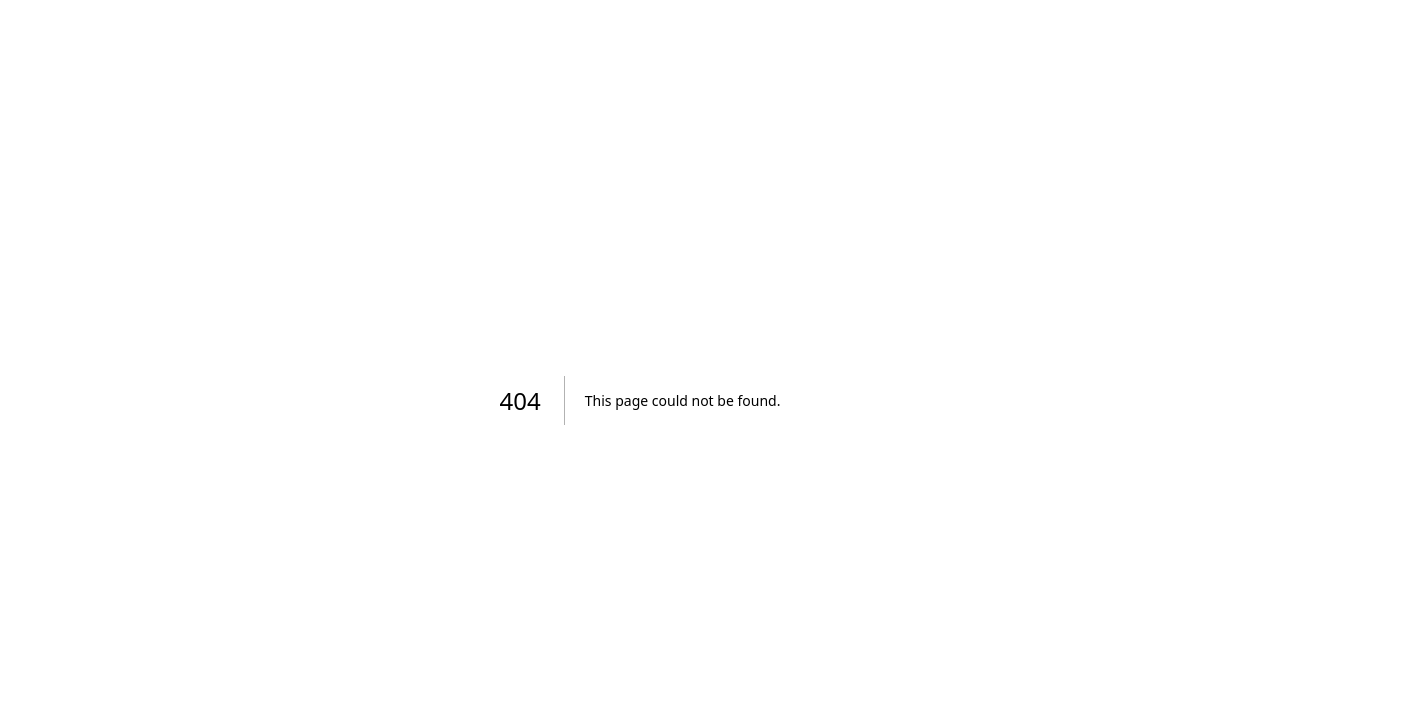
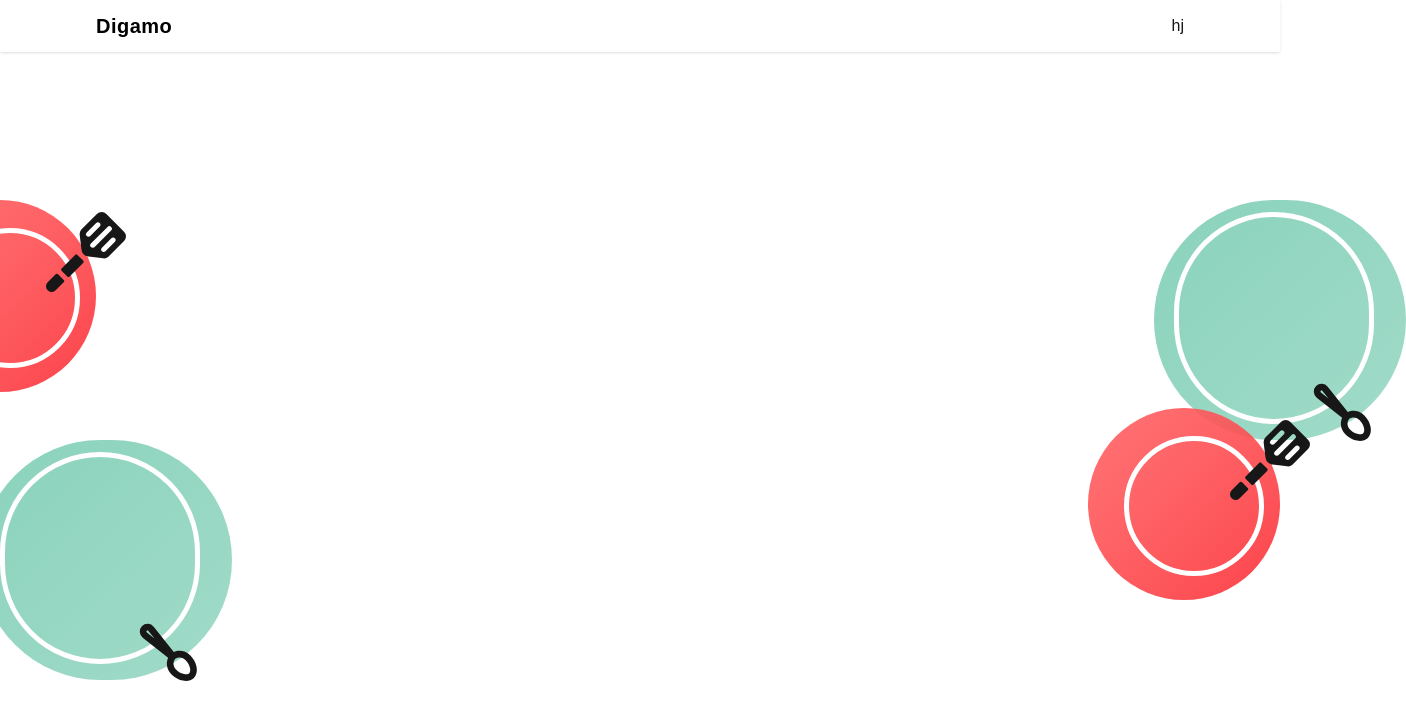
Before and after one commit to Kawrs/Digamo, a Next.js app in the folder digamo/: page /homePage in a window 1280 px wide. Before the commit this address had no page. Shown: the top 720 px of the page, 1406 px wide, since content can reach past the window. Built offline with nearby package versions, Linux system fonts and the light colour scheme; a web font is replaced by a local one.

Commit message:
[Bautista][Edit]-landing page
-changed the color value of coral
-added more space in the hover of navigations
-changed color gradient of title and button
-added file for homepage and started a little bit but no button to click open

```diff
--- /dev/null
+++ b/digamo/components/home-page/DecorationLR.tsx
@@ -0,0 +1,106 @@
+export default function HomePage() {
+  return (
+    <div>
+      <div className="absolute left-0 top-1/4 -translate-x-1/2 hidden lg:block">
+        <div className="relative">
+          <div className="w-48 h-48 rounded-full bg-gradient-to-br from-red-400 to-red-500 opacity-90"></div>
+          <div
+            data-layer="Ellipse 19"
+            className="Ellipse19 absolute top-7 right-[-10px] w-35 h-35 rounded-full border-[5px] left-9 border-white"
+          />
+          <div className="absolute top-3 right-[-30px]">
+            <svg
+              xmlns="http://www.w3.org/2000/svg"
+              width={80}
+              height={80}
+              viewBox="0 0 24 24"
+            >
+              <path
+                fill="currentColor"
+                d="M3.62 18.68a.51.51 0 0 0-.71 0L.5 21.1a1.68 1.68 0 0 0 0 2.4a1.68 1.68 0 0 0 2.4 0l2.42-2.41a.51.51 0 0 0 0-.71Zm7.51-4.11l-1.7-1.7a.5.5 0 0 0-.7 0l-4.05 4.05a.51.51 0 0 0 0 .7l1.7 1.7a.5.5 0 0 0 .7 0l4.05-4.05a.51.51 0 0 0 0-.7m12.28-5.85A2 2 0 0 0 24 7.3a2 2 0 0 0-.59-1.41l-5.3-5.3A2 2 0 0 0 16.7 0a2 2 0 0 0-1.42.59L10.67 5.2a2 2 0 0 0-.57 1.66l.53 4.34a2.48 2.48 0 0 0 2.17 2.17l4.34.53a2 2 0 0 0 1.66-.57ZM12.76 7.4a.77.77 0 0 1-.53-.22a.74.74 0 0 1 0-1.06l2.83-2.83a.75.75 0 0 1 1.06 1.06l-2.83 2.83a.8.8 0 0 1-.53.22M14 10.71a.8.8 0 0 1-.53-.22a.77.77 0 0 1 0-1.07l5-4.95a.75.75 0 0 1 1.06 0a.74.74 0 0 1 0 1.06l-4.94 5a.8.8 0 0 1-.59.18m6.67-1.77l-2.83 2.83a.73.73 0 0 1-.53.22a.74.74 0 0 1-.53-.22a.75.75 0 0 1 0-1.06l2.83-2.83a.75.75 0 0 1 1.06 1.06"
+              ></path>
+            </svg>
+          </div>
+        </div>
+      </div>
+
+      {/* Left Bottom Green Circle */}
+      <div className="absolute bottom-[15%] hidden lg:block left-[-20px]">
+        <div className="relative">
+          <div className="w-63 h-60 rounded-full bg-gradient-to-br from-mint to-mint/80 opacity-90"></div>
+          <div
+            data-layer="Ellipse 19"
+            className="Ellipse19 absolute top-3 right-[-8px] w-50 h-53 rounded-full border-[5px] left-5 border-white"
+          />
+          <div className="absolute top-43 right-6">
+            <svg
+              xmlns="http://www.w3.org/2000/svg"
+              width={80}
+              height={80}
+              viewBox="0 0 24 24"
+            >
+              <g fill="none" fillRule="evenodd">
+                <path d="m12.594 23.258l-.012.002l-.071.035l-.02.004l-.014-.004l-.071-.036q-.016-.004-.024.006l-.004.01l-.017.428l.005.02l.01.013l.104.074l.015.004l.012-.004l.104-.074l.012-.016l.004-.017l-.017-.427q-.004-.016-.016-.018m.264-.113l-.014.002l-.184.093l-.01.01l-.003.011l.018.43l.005.012l.008.008l.201.092q.019.005.029-.008l.004-.014l-.034-.614q-.005-.019-.02-.022m-.715.002a.02.02 0 0 0-.027.006l-.006.014l-.034.614q.001.018.017.024l.015-.002l.201-.093l.01-.008l.003-.011l.018-.43l-.003-.012l-.01-.01z"></path>
+                <path
+                  fill="currentColor"
+                  d="m7.705 4.422l6.034 7.608c1.307-.571 3.3-.648 4.979 1.03c1.015 1.016 1.647 2.258 1.863 3.44c.21 1.15.049 2.426-.803 3.278c-.851.852-2.128 1.013-3.277.803c-1.182-.216-2.425-.848-3.44-1.864c-1.68-1.679-1.602-3.671-1.031-4.978L4.422 7.705a2.337 2.337 0 1 1 3.283-3.283m9.598 10.053c-1.2-1.2-2.572-.822-3.091-.431l-.092.075l-.029.035c-.405.466-.864 1.9.384 3.15c.741.74 1.62 1.17 2.386 1.31c.797.145 1.294-.041 1.503-.25c.21-.21.396-.706.25-1.504c-.14-.765-.57-1.644-1.31-2.385ZM5.636 5.635a.337.337 0 0 0 .029.503l2.287 1.814l-1.814-2.287a.337.337 0 0 0-.502-.03"
+                ></path>
+              </g>
+            </svg>
+          </div>
+        </div>
+      </div>
+
+      {/* Right Side Decorations */}
+      <div className="absolute right-0 top-1/4 translate-x-1/2 hidden lg:block">
+        <div className="relative">
+          <div className="w-63 h-60 rounded-full bg-gradient-to-br from-mint to-mint/80 opacity-90"></div>
+          <div
+            data-layer="Ellipse 19"
+            className="Ellipse19 absolute top-3 right-[-8px] w-50 h-53 rounded-full border-[5px] left-5 border-white"
+          />
+          <div className="absolute top-43 right-6">
+            <svg
+              xmlns="http://www.w3.org/2000/svg"
+              width={80}
+              height={80}
+              viewBox="0 0 24 24"
+            >
+              <g fill="none" fillRule="evenodd">
+                <path d="m12.594 23.258l-.012.002l-.071.035l-.02.004l-.014-.004l-.071-.036q-.016-.004-.024.006l-.004.01l-.017.428l.005.02l.01.013l.104.074l.015.004l.012-.004l.104-.074l.012-.016l.004-.017l-.017-.427q-.004-.016-.016-.018m.264-.113l-.014.002l-.184.093l-.01.01l-.003.011l.018.43l.005.012l.008.008l.201.092q.019.005.029-.008l.004-.014l-.034-.614q-.005-.019-.02-.022m-.715.002a.02.02 0 0 0-.027.006l-.006.014l-.034.614q.001.018.017.024l.015-.002l.201-.093l.01-.008l.003-.011l.018-.43l-.003-.012l-.01-.01z"></path>
+                <path
+                  fill="currentColor"
+                  d="m7.705 4.422l6.034 7.608c1.307-.571 3.3-.648 4.979 1.03c1.015 1.016 1.647 2.258 1.863 3.44c.21 1.15.049 2.426-.803 3.278c-.851.852-2.128 1.013-3.277.803c-1.182-.216-2.425-.848-3.44-1.864c-1.68-1.679-1.602-3.671-1.031-4.978L4.422 7.705a2.337 2.337 0 1 1 3.283-3.283m9.598 10.053c-1.2-1.2-2.572-.822-3.091-.431l-.092.075l-.029.035c-.405.466-.864 1.9.384 3.15c.741.74 1.62 1.17 2.386 1.31c.797.145 1.294-.041 1.503-.25c.21-.21.396-.706.25-1.504c-.14-.765-.57-1.644-1.31-2.385ZM5.636 5.635a.337.337 0 0 0 .029.503l2.287 1.814l-1.814-2.287a.337.337 0 0 0-.502-.03"
+                ></path>
+              </g>
+            </svg>
+          </div>
+        </div>
+      </div>
+
+      {/* Right Bottom Red Circle */}
+      <div className="absolute right-0 bottom-1/4 hidden lg:block">
+        <div className="relative">
+          <div className="w-48 h-48 rounded-full bg-gradient-to-br from-red-400 to-red-500 opacity-90"></div>
+          <div
+            data-layer="Ellipse 19"
+            className="Ellipse19 absolute top-7 right-[-10px] w-35 h-35 rounded-full border-[5px] left-9 border-white"
+          />
+          <div className="absolute top-3 right-[-30px]">
+            <svg
+              xmlns="http://www.w3.org/2000/svg"
+              width={80}
+              height={80}
+              viewBox="0 0 24 24"
+            >
+              <path
+                fill="currentColor"
+                d="M3.62 18.68a.51.51 0 0 0-.71 0L.5 21.1a1.68 1.68 0 0 0 0 2.4a1.68 1.68 0 0 0 2.4 0l2.42-2.41a.51.51 0 0 0 0-.71Zm7.51-4.11l-1.7-1.7a.5.5 0 0 0-.7 0l-4.05 4.05a.51.51 0 0 0 0 .7l1.7 1.7a.5.5 0 0 0 .7 0l4.05-4.05a.51.51 0 0 0 0-.7m12.28-5.85A2 2 0 0 0 24 7.3a2 2 0 0 0-.59-1.41l-5.3-5.3A2 2 0 0 0 16.7 0a2 2 0 0 0-1.42.59L10.67 5.2a2 2 0 0 0-.57 1.66l.53 4.34a2.48 2.48 0 0 0 2.17 2.17l4.34.53a2 2 0 0 0 1.66-.57ZM12.76 7.4a.77.77 0 0 1-.53-.22a.74.74 0 0 1 0-1.06l2.83-2.83a.75.75 0 0 1 1.06 1.06l-2.83 2.83a.8.8 0 0 1-.53.22M14 10.71a.8.8 0 0 1-.53-.22a.77.77 0 0 1 0-1.07l5-4.95a.75.75 0 0 1 1.06 0a.74.74 0 0 1 0 1.06l-4.94 5a.8.8 0 0 1-.59.18m6.67-1.77l-2.83 2.83a.73.73 0 0 1-.53.22a.74.74 0 0 1-.53-.22a.75.75 0 0 1 0-1.06l2.83-2.83a.75.75 0 0 1 1.06 1.06"
+              ></path>
+            </svg>
+          </div>
+        </div>
+      </div>
+    </div>
+  );
+}
--- /dev/null
+++ b/digamo/components/home-page/HeaderHome.tsx
@@ -0,0 +1,25 @@
+import { useState } from "react";
+
+function HeaderHome() {
+  const [menuOpen, setMenuOpen] = useState(false);
+
+  return (
+    <header className="fixed top-0 left-0 w-full bg-white/70 backdrop-blur-sm z-50 shadow-sm dark:bg-black/50 dark:border-b dark:backdrop-blur-sm dark:shadow-sm">
+      <div className="navigation flex items-center justify-between py-3 px-6 sm:px-10 lg:px-24">
+        <h3 className="font-bold text-xl text-black font-montserrat tracking-wide dark:text-white">
+          Digamo
+        </h3>
+
+        <div className="hidden md:flex items-center space-x-3 icons-container">
+          hj
+        </div>
+
+        {menuOpen && (
+          <div className="absolute top-full left-0 w-full bg-white shadow-md md:hidden p-5 flex flex-col space-y-4 font-montserrat"></div>
+        )}
+      </div>
+    </header>
+  );
+}
+
+export default HeaderHome;
--- a/digamo/components/landing-page/FeaturesSection.tsx
+++ b/digamo/components/landing-page/FeaturesSection.tsx
@@ -39,7 +39,7 @@ function FeaturesSection() {
         <h1 className="text-xl sm:text-2xl lg:text-3xl xl:text-4xl font-montserrat leading-tight">
           Everything You Need To Cook Smarter
         </h1>
-        <h2 className="text-lg tracking-wide font-montserrat text-gray-300">
+        <h2 className="text-lg tracking-wide font-montserrat text-gray-900 dark:text-gray-300">
           Our intelligent platform makes meal planning effortless and fun
         </h2>
       </motion.div>
@@ -63,7 +63,7 @@ function FeaturesSection() {
                            p-8 rounded-xl text-left shadow-md transition-transform duration-300 hover:scale-[1.02] dark:from-gold/40 dark:to-mint/40 dark:hover:from-gold/60 dark:hover:to-mint/60"
               >
                 <Icon className="text-orange-500 w-10 h-10 mb-4 dark:text-gold" />
-                <h3 className="text-lg tracking-wide font-montserrat font-semibold dark:text-white text-gray-900 mb-2">
+                <h3 className="text-lg tracking-wide font-montserrat font-semibold dark:text-white text-coral mb-2">
                   {feature.title}
                 </h3>
                 <p className="text-sm light:text-black font-montserrat tracking-wide dark:text-gray-300">
--- a/digamo/components/landing-page/FooterSection.tsx
+++ b/digamo/components/landing-page/FooterSection.tsx
@@ -6,7 +6,9 @@ function FooterSection() {
   return (
     <footer className="bg-white dark:bg-black dark:border-t w-full overflow-x-hidden">
       <div className="mx-auto max-w-screen-xl px-6 py-10">
-        <div className="md:flex md:justify-between md:items-start">
+        <div className="md:flex md:justify-between md:items-start gap-12">
+          <div className="grid grid-cols-2 gap-8 sm:gap-6 sm:grid-cols-3 sm:mb-7">
+            <div>
               <div className="mb-6 md:mb-0 flex items-center space-x-2">
                 <Image
                   src="https://flowbite.com/docs/images/logo.svg"
@@ -19,15 +21,25 @@ function FooterSection() {
                   Digamo
                 </span>
               </div>
-          <div className="grid grid-cols-2 gap-8 sm:gap-6 sm:grid-cols-3">
+              <ul className="text-xl space-y-3 mt-2">
+                <li className="flex items-center space-x-2 whitespace-nowrap">
+                  Got any ingredients?
+                </li>
+                <li className="flex items-center space-x-2 font-bold whitespace-nowrap">
+                  LET&apos;S GET COOKING!
+                </li>
+              </ul>
+            </div>
+          </div>
+          <div className="grid grid-cols-1 gap-8 sm:gap-12 sm:mt-8 sm:grid-cols-2 lg:grid-cols-3 lg:gap-16">
             <div>
               <h2 className="mb-4 text-sm font-semibold text-gray-900 dark:text-white uppercase ">
                 Contacts
               </h2>
-              <ul className="text-gray-500 font-medium space-y-2">
+              <ul className="text-gray-500 font-medium space-y-3">
                 <li className="flex items-center space-x-2">
                   <CallIcon />
-                  <p>09636390422</p>
+                  <p>09636390421</p>
                 </li>
                 <li className="flex items-center space-x-2">
                   <EmailIcon />
@@ -40,7 +52,7 @@ function FooterSection() {
               <h2 className="mb-4 text-sm font-semibold text-gray-900 uppercase dark:text-white ">
                 Follow us
               </h2>
-              <ul className="text-gray-500  font-medium space-y-2">
+              <ul className="text-gray-500  font-medium space-y-3">
                 <li>
                   <a
                     href="https://github.com/Kawrs/Digamo.git"
@@ -62,7 +74,7 @@ function FooterSection() {
               <h2 className="mb-4 text-sm font-semibold text-gray-900 uppercase dark:text-white ">
                 Legal
               </h2>
-              <ul className="text-gray-500 font-medium space-y-2">
+              <ul className="text-gray-500 font-medium space-y-3">
                 <li>
                   <a href="#" className="hover:underline">
                     Privacy Policy
@@ -90,7 +102,6 @@ function FooterSection() {
           </span>
 
           <div className="flex justify-center mt-4 sm:mt-0 space-x-5">
-            {/* Social icons */}
             <a href="#" className="text-gray-500 hover:text-gray-900 ">
               <i className="fab fa-facebook-f"></i>
             </a>
--- a/digamo/components/landing-page/Header.tsx
+++ b/digamo/components/landing-page/Header.tsx
@@ -6,7 +6,7 @@ function Header() {
 
   return (
     <header className="fixed top-0 left-0 w-full bg-white/70 backdrop-blur-sm z-50 shadow-sm dark:bg-black/50 dark:border-b dark:backdrop-blur-sm dark:shadow-sm">
-      <div className="flex items-center justify-between py-3 px-6 sm:px-10 lg:px-24">
+      <div className="navigation flex items-center justify-between py-3 px-6 sm:px-10 lg:px-24">
         <h3 className="font-bold text-xl text-black font-montserrat tracking-wide dark:text-white">
           Digamo
         </h3>
@@ -17,7 +17,7 @@ function Header() {
               <a
                 href="#hero"
                 className="relative text-gray-800 font-medium  transition-colors duration-300
-             after:content-[''] after:absolute after:left-0 after:bottom-0 after:w-0 after:h-[2px]
+            after:content-[''] after:absolute after:left-0 after:bottom-0 after:w-0 after:h-[2px] after:translate-y-0.5
              after:bg-red after:transition-all after:duration-300 hover:after:w-full dark:text-white dark:after:bg-orange"
               >
                 Home
@@ -27,7 +27,7 @@ function Header() {
               <a
                 href="#features"
                 className="relative text-gray-800 font-medium  transition-colors duration-300
-             after:content-[''] after:absolute after:left-0 after:bottom-0 after:w-0 after:h-[2px]
+             after:content-[''] after:absolute after:left-0 after:bottom-0 after:w-0 after:h-[2px] after:translate-y-0.5
              after:bg-red after:transition-all after:duration-300 hover:after:w-full dark:text-white dark:after:bg-orange "
               >
                 Features
@@ -37,7 +37,7 @@ function Header() {
               <a
                 href="#steps"
                 className="relative text-gray-800 font-medium  transition-colors duration-300
-             after:content-[''] after:absolute after:left-0 after:bottom-0 after:w-0 after:h-[2px]
+             after:content-[''] after:absolute after:left-0 after:bottom-0 after:w-0 after:h-[2px] after:translate-y-0.5
              after:bg-red after:transition-all after:duration-300 hover:after:w-full dark:text-white dark:after:bg-orange"
               >
                 Usage
@@ -47,7 +47,7 @@ function Header() {
               <a
                 href="#samples"
                 className="relative text-gray-800 font-medium  transition-colors duration-300
-             after:content-[''] after:absolute after:left-0 after:bottom-0 after:w-0 after:h-[2px]
+             after:content-[''] after:absolute after:left-0 after:bottom-0 after:w-0 after:h-[2px] after:translate-y-0.5
              after:bg-red after:transition-all after:duration-300 hover:after:w-full dark:text-white dark:after:bg-orange"
               >
                 Samples
--- a/digamo/components/landing-page/HeroSection.tsx
+++ b/digamo/components/landing-page/HeroSection.tsx
@@ -5,10 +5,10 @@ function HeroSection() {
     <div className="hero w-full min-h-screen flex flex-col py-2 lg:flex-row items-center justify-center gap-8 lg:gap-12 bg-gradient-to-tl from-gold/20 to-mint/30 pt-24 pb-12 lg:pt-0 overflow-x-hidden dark:from-gold/60 dark:to-mint/60">
       <div className="titles flex-1 space-y-4 lg:space-y-6 text-center lg:text-left w-full px-6 sm:px-8 md:px-12 lg:px-16 xl:px-24 pt-20">
         <div className="title space-y-2 sm:space-y-3">
-          <h1 className="font-montagu text-4xl sm:text-5xl lg:text-5xl xl:text-6xl text-gray font-bold tracking-wide dark:text-white">
+          <h1 className="font-montagu text-4xl sm:text-5xl lg:text-5xl xl:text-6xl text-gray font-bold tracking-wide dark:text-white whitespace-nowrap">
             Add Your Pantry.
           </h1>
-          <h1 className="font-montagu text-4xl sm:text-5xl lg:text-5xl xl:text-6xl text-gold font-bold tracking-wide ">
+          <h1 className="font-montagu text-4xl sm:text-5xl lg:text-5xl xl:text-6xl bg-gradient-to-r from-orange to-coral font-bold tracking-wide bg-clip-text text-transparent">
             Get A Recipe.
           </h1>
           <h1 className="font-montagu text-4xl sm:text-5xl lg:text-5xl xl:text-6xl text-gray font-bold tracking-wide dark:text-white">
@@ -22,7 +22,7 @@ function HeroSection() {
             your ingredients.
           </h2>
         </div>
-        <button className="py-3 px-8 sm:px-10 text-lg sm:text-xl font-montserrat font-bold bg-gold rounded-lg hover:bg-orange cursor-pointer transition-colors text-white tracking-wide shadow-lg hover:shadow-xl hover:scale-[1.02] duration-300">
+        <button className="py-3 px-8 sm:px-10 text-lg sm:text-xl font-montserrat font-bold bg-gradient-to-r from-orange to-coral rounded-lg hover:bg-orange cursor-pointer transition-colors text-white tracking-wide shadow-lg hover:shadow-xl hover:scale-[1.02] duration-300">
           Generate Recipes Now
         </button>
       </div>
@@ -30,6 +30,7 @@ function HeroSection() {
       <div className="character flex-1 flex items-center justify-center lg:justify-end w-full px-6 sm:px-8 md:px-12 lg:px-16">
         <Image
           src="/ex1.png"
+          loading="lazy"
           alt="Hero Character"
           width={384}
           height={384}
--- a/digamo/components/landing-page/SamplesSections.tsx
+++ b/digamo/components/landing-page/SamplesSections.tsx
@@ -57,6 +57,7 @@ function SamplesSection() {
                 alt={desc.title}
                 width={800}
                 height={400}
+                loading="lazy"
                 className="rounded-t-lg h-76 w-full object-cover"
               />
               <div className="p-5">
--- a/digamo/package.json
+++ b/digamo/package.json
@@ -13,11 +13,13 @@
     "@emotion/styled": "^11.14.1",
     "@fontsource/montagu-slab": "^5.2.10",
     "@mui/icons-material": "^7.3.4",
-    "@mui/material": "^7.3.4",
+    "@mui/material": "^7.3.5",
+    "@mui/styled-engine-sc": "^7.3.5",
     "framer-motion": "^12.23.24",
     "next": "15.5.6",
     "react": "19.1.0",
-    "react-dom": "19.1.0"
+    "react-dom": "19.1.0",
+    "styled-components": "^6.1.19"
   },
   "devDependencies": {
     "@eslint/eslintrc": "^3",
--- a/digamo/src/app/globals.css
+++ b/digamo/src/app/globals.css
@@ -14,7 +14,7 @@
   --color-mint: oklch(0.79 0.088 171.7);
   --color-gold: oklch(0.8075 0.1635 85.03);
   --color-orange: oklch(0.72 0.147 67.4);
-  --color-coral: oklch(0.67 0.134 49.3);
+  --color-coral: oklch(0.78 0.17 41);
   --color-red: oklch(0.51 0.164 30.6);
   --color-gray: oklch(0.39 0 0);
 }
--- /dev/null
+++ b/digamo/src/app/homePage/page.tsx
@@ -0,0 +1,12 @@
+"use client";
+import HeaderHome from "components/home-page/HeaderHome";
+import DecorationLR from "components/home-page/DecorationLR";
+
+export default function HomePage() {
+  return (
+    <div className="min-h-screen w-screen flex flex-col overflow-x-hidden">
+      <DecorationLR />
+      <HeaderHome />
+    </div>
+  );
+}
--- a/digamo/src/app/layout.tsx
+++ b/digamo/src/app/layout.tsx
@@ -1,6 +1,6 @@
 import type { Metadata } from "next";
 import { Geist, Geist_Mono } from "next/font/google";
-import { Montagu_Slab } from 'next/font/google';
+import { Montagu_Slab } from "next/font/google";
 import { Montserrat } from "next/font/google";
 import "./globals.css";
 import type { Viewport } from "next";
@@ -16,21 +16,20 @@ const geistMono = Geist_Mono({
 });
 
 const montagu = Montagu_Slab({
-  subsets: ['latin'],
-  display: 'swap',
-  variable: '--font-montagu',
+  subsets: ["latin"],
+  display: "swap",
+  variable: "--font-montagu",
 });
 export const metadata: Metadata = {
   title: "Digamo",
   description: "AI recipe generator using your pantry ingredients.",
 };
 
-
 const montserrat = Montserrat({
-  weight: ['300', '400', '500', '600', '700', '800', '900'], // Specify desired weights
-  subsets: ['latin'], // Specify desired subsets
-  display: 'swap', // Recommended for font loading optimization
-  variable: '--font-montserrat', // Optional: Define a CSS variable for Tailwind CSS or global use
+  weight: ["300", "400", "500", "600", "700", "800", "900"],
+  subsets: ["latin"],
+  display: "swap",
+  variable: "--font-montserrat",
 });
 
 export const viewport: Viewport = { width: "device-width", initialScale: 1 };
```
Also changed, not shown: 1 other file (tests, documents, lock files or other folders). Lines whose indentation alone changed are shown as unchanged.
